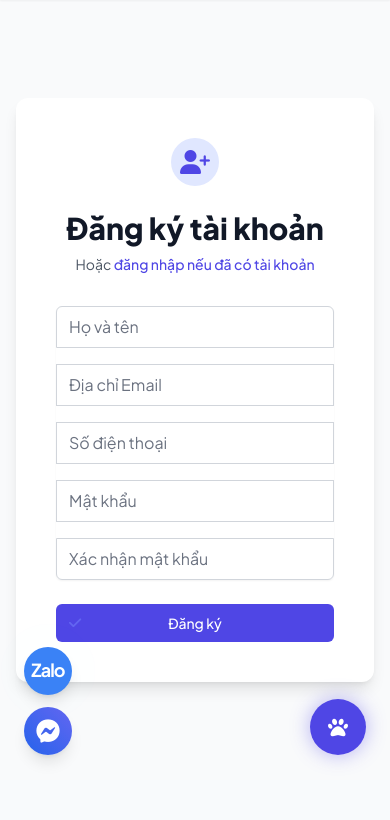
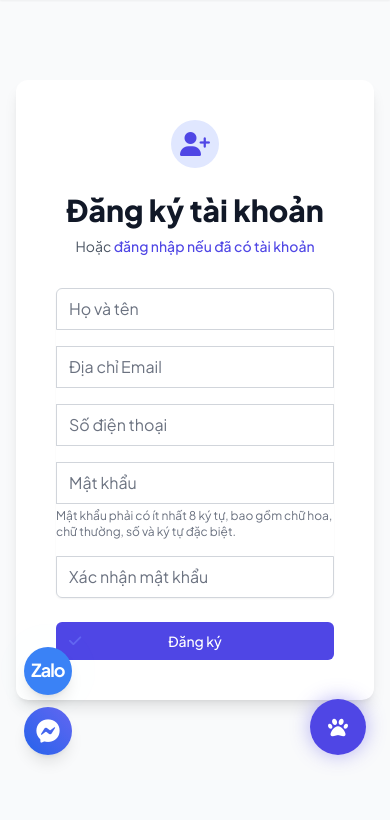
Before and after one commit to tuan1503vp/PETSHOP, a PHP site: page /PETSHOP/auth/register in a window 390 px wide. Shown: the part 65-885 px from the top of the page. Run offline with PHP 8.4, Linux system fonts and the light colour scheme; some libraries are stand-ins or nearby versions.

Commit message:
Enhance register validation: strict email, phone and password rules

```diff
--- a/app/controllers/AuthController.php
+++ b/app/controllers/AuthController.php
@@ -40,6 +40,8 @@ class AuthController extends Controller {
             // Validate Email
             if (empty($data['email'])) {
                 $data['email_err'] = 'Vui lòng nhập email';
+            } elseif (!filter_var($data['email'], FILTER_VALIDATE_EMAIL)) {
+                $data['email_err'] = 'Định dạng email không hợp lệ (VD: ten@gmail.com)';
             } else {
                 if ($this->userModel->findUserByEmail($data['email'])) {
                     $data['email_err'] = 'Email này đã được sử dụng';
@@ -54,13 +56,23 @@ class AuthController extends Controller {
             // Validate Phone
             if (empty($data['phone'])) {
                 $data['phone_err'] = 'Vui lòng nhập số điện thoại';
+            } elseif (!preg_match('/^(0|\+84)(3|5|7|8|9)[0-9]{8}$/', $data['phone'])) {
+                $data['phone_err'] = 'Số điện thoại không hợp lệ (Gồm 10 số, bắt đầu bằng 0 hoặc +84)';
             }
 
             // Validate Password
             if (empty($data['password'])) {
                 $data['password_err'] = 'Vui lòng nhập mật khẩu';
-            } elseif (strlen($data['password']) < 6) {
-                $data['password_err'] = 'Mật khẩu phải có ít nhất 6 ký tự';
+            } elseif (strlen($data['password']) < 8) {
+                $data['password_err'] = 'Mật khẩu phải có ít nhất 8 ký tự';
+            } elseif (!preg_match('/[A-Z]/', $data['password'])) {
+                $data['password_err'] = 'Mật khẩu phải chứa ít nhất 1 chữ hoa';
+            } elseif (!preg_match('/[a-z]/', $data['password'])) {
+                $data['password_err'] = 'Mật khẩu phải chứa ít nhất 1 chữ thường';
+            } elseif (!preg_match('/[0-9]/', $data['password'])) {
+                $data['password_err'] = 'Mật khẩu phải chứa ít nhất 1 số';
+            } elseif (!preg_match('/[\W_]/', $data['password'])) {
+                $data['password_err'] = 'Mật khẩu phải chứa ít nhất 1 ký tự đặc biệt (@$!%*?&...)';
             }
 
             // Validate Confirm Password
--- a/app/views/auth/register.php
+++ b/app/views/auth/register.php
@@ -29,12 +29,13 @@
                 </div>
                 <div>
                     <label for="phone" class="sr-only">Số điện thoại</label>
-                    <input id="phone" name="phone" type="text" value="<?php echo isset($data['phone']) ? $data['phone'] : ''; ?>" class="appearance-none rounded-none relative block w-full px-3 py-2 border <?php echo (!empty($data['phone_err'])) ? 'border-red-500' : 'border-gray-300'; ?> placeholder-gray-500 text-gray-900 focus:outline-none focus:ring-primary focus:border-primary focus:z-10 sm:text-sm" placeholder="Số điện thoại">
+                    <input id="phone" name="phone" type="text" pattern="^(0|\+84)(3|5|7|8|9)[0-9]{8}$" title="Gồm 10 số, bắt đầu bằng 0 hoặc +84" value="<?php echo isset($data['phone']) ? $data['phone'] : ''; ?>" class="appearance-none rounded-none relative block w-full px-3 py-2 border <?php echo (!empty($data['phone_err'])) ? 'border-red-500' : 'border-gray-300'; ?> placeholder-gray-500 text-gray-900 focus:outline-none focus:ring-primary focus:border-primary focus:z-10 sm:text-sm" placeholder="Số điện thoại">
                     <span class="text-red-500 text-xs italic"><?php echo $data['phone_err']; ?></span>
                 </div>
                 <div>
                     <label for="password" class="sr-only">Mật khẩu</label>
-                    <input id="password" name="password" type="password" autocomplete="new-password" value="<?php echo isset($data['password']) ? $data['password'] : ''; ?>" class="appearance-none rounded-none relative block w-full px-3 py-2 border <?php echo (!empty($data['password_err'])) ? 'border-red-500' : 'border-gray-300'; ?> placeholder-gray-500 text-gray-900 focus:outline-none focus:ring-primary focus:border-primary focus:z-10 sm:text-sm" placeholder="Mật khẩu">
+                    <input id="password" name="password" type="password" autocomplete="new-password" pattern="(?=.*\d)(?=.*[a-z])(?=.*[A-Z])(?=.*[\W_]).{8,}" title="Ít nhất 8 ký tự, gồm chữ hoa, chữ thường, số và ký tự đặc biệt" value="<?php echo isset($data['password']) ? $data['password'] : ''; ?>" class="appearance-none rounded-none relative block w-full px-3 py-2 border <?php echo (!empty($data['password_err'])) ? 'border-red-500' : 'border-gray-300'; ?> placeholder-gray-500 text-gray-900 focus:outline-none focus:ring-primary focus:border-primary focus:z-10 sm:text-sm" placeholder="Mật khẩu">
+                    <p class="mt-1 text-xs text-gray-500">Mật khẩu phải có ít nhất 8 ký tự, bao gồm chữ hoa, chữ thường, số và ký tự đặc biệt.</p>
                     <span class="text-red-500 text-xs italic"><?php echo $data['password_err']; ?></span>
                 </div>
                 <div>
```
